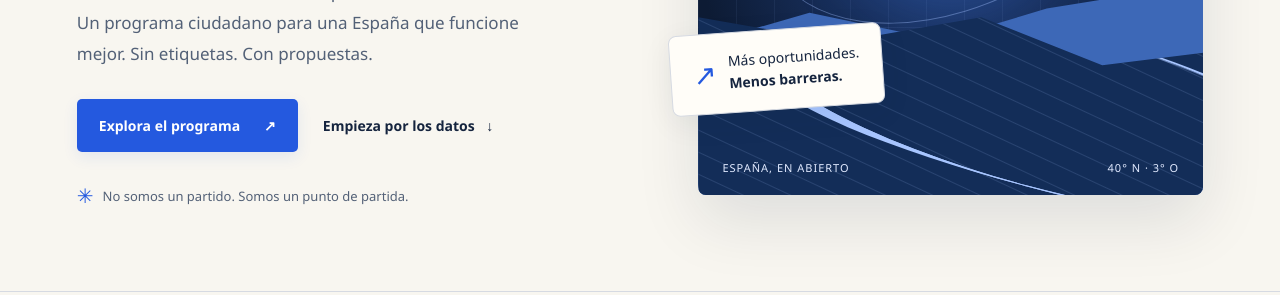
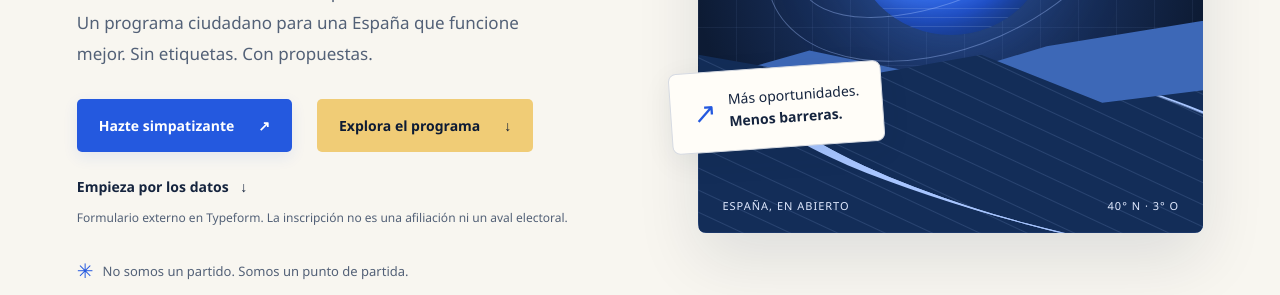
Before and after one commit to OpenSpain/openspain.github.io, a website with bundled scripts: page index.html in a window 1280 px wide. Shown: the part 505-800 px from the top of the page. Built offline with nearby package versions, Linux system fonts and the light colour scheme.

Commit message:
Add visible Typeform signup links and OpenSpain logo
Co-authored-by: Copilot <223556219+Copilot@users.noreply.github.com>

```diff
--- a/index.html
+++ b/index.html
@@ -25,7 +25,8 @@
         <p class="eyebrow"><span class="status-dot"></span> INDEPENDIENTE. ABIERTO. POR CONSTRUIR.</p>
         <h1 id="hero-title">Un país mejor<br>no se espera.<br><span>Se diseña.</span></h1>
         <p class="hero-description">La ambición de innovar. La tranquilidad de vivir bien.<br>Un programa ciudadano para una España que funcione mejor. Sin etiquetas. Con propuestas.</p>
-        <div class="hero-actions"><a class="button button-dark" href="#programa">Explora el programa <span aria-hidden="true">↗</span></a><a class="text-link" href="#datos">Empieza por los datos <span aria-hidden="true">↓</span></a></div>
+        <div class="hero-actions"><a class="button button-dark" href="https://g8rpxrjtmaa.typeform.com/to/thCRjB7o" target="_blank" rel="noopener noreferrer">Hazte simpatizante<span class="sr-only"> (abre Typeform en otra pestaña)</span><span aria-hidden="true">↗</span></a><a class="button button-accent" href="#programa">Explora el programa <span aria-hidden="true">↓</span></a><a class="text-link" href="#datos">Empieza por los datos <span aria-hidden="true">↓</span></a></div>
+        <p class="signup-note">Formulario externo en Typeform. La inscripción no es una afiliación ni un aval electoral.</p>
         <div class="hero-footnote"><span class="tiny-orbit" aria-hidden="true">✳</span><span>No somos un partido. Somos un punto de partida.</span></div>
       </div>
       <div class="hero-art" aria-label="Ilustración conceptual en azul: una esfera luminosa, órbitas y un horizonte conectado" role="img">
@@ -110,7 +111,7 @@
     </section>
 
     <section class="participate" id="participa" aria-labelledby="participate-title">
-      <div><p class="eyebrow">EL SIGUIENTE PASO NO ES UN ESLOGAN.</p><h2 id="participate-title">Es una buena idea.<br><span>Puede ser la tuya.</span></h2><p>Prepara una aportación concreta: qué cambiarías, cómo lo harías y cómo sabríamos si funciona.</p><button class="button button-dark" id="open-contribution">Prepara tu propuesta <span aria-hidden="true">↗</span></button><small>Sin registro. Sin recoger datos personales. Descarga tu borrador y compártelo por tu cuenta.</small></div><div class="participate-art" aria-hidden="true">↗<span>EL FUTURO<br>NO VIENE HECHO.</span></div>
+      <div><p class="eyebrow">EL SIGUIENTE PASO NO ES UN ESLOGAN.</p><h2 id="participate-title">Hazte simpatizante.<br><span>Construyamos juntos.</span></h2><p>Inscríbete para recibir novedades de OpenSpain y elegir si quieres que te avisemos sobre una futura recogida de avales, en caso de presentar una candidatura.</p><a class="button button-dark" href="https://g8rpxrjtmaa.typeform.com/to/thCRjB7o" target="_blank" rel="noopener noreferrer">Hazte simpatizante<span class="sr-only"> (abre Typeform en otra pestaña)</span><span aria-hidden="true">↗</span></a><small>Se abre un formulario externo en Typeform. Revisa allí la información de privacidad y los consentimientos antes de enviar tus datos. Esta inscripción no es una afiliación, una firma electoral ni un compromiso de avalar.</small><p>También puedes preparar una propuesta concreta: qué cambiarías, cómo lo harías y cómo sabríamos si funciona.</p><button class="button button-accent" id="open-contribution">Prepara tu propuesta <span aria-hidden="true">↗</span></button><small>La herramienta de propuestas no requiere registro ni recoge datos personales. Descarga tu borrador y compártelo por tu cuenta.</small></div><div class="participate-art" aria-hidden="true">↗<span>EL FUTURO<br>NO VIENE HECHO.</span></div>
     </section>
     <section class="section donations-section" id="donaciones" aria-labelledby="donations-title">
       <div class="section-top"><p class="eyebrow">06 / APOYAR SIN COMPRAR INFLUENCIA</p><span class="small-tag">DONACIONES NO HABILITADAS</span></div>
--- a/server.mjs
+++ b/server.mjs
@@ -11,6 +11,8 @@ const files = new Map([
   ['/PROGRAMA.md', ['PROGRAMA.md', 'text/plain; charset=utf-8']],
   ['/favicon.svg', ['favicon.svg', 'image/svg+xml']],
   ['/bandera.svg', ['bandera.svg', 'image/svg+xml']],
+  ['/openspain-logo.svg', ['openspain-logo.svg', 'image/svg+xml']],
+  ['/openspain-logo.png', ['openspain-logo.png', 'image/png']],
   ['/informe.html', ['informe.html', 'text/html; charset=utf-8']],
   ['/informe.css', ['informe.css', 'text/css; charset=utf-8']],
   ['/informe.js', ['informe.js', 'text/javascript; charset=utf-8']],
--- a/styles.css
+++ b/styles.css
@@ -47,6 +47,7 @@ h1 > span, h2 > span { font-family: var(--serif); font-weight: 400; font-style:
 .hero h1 > span { color: var(--blue); }
 .hero-description { font-size: 17px; line-height: 1.8; max-width: 465px; color: var(--muted); }
 .hero-actions { display: flex; align-items: center; flex-wrap: wrap; gap: 25px; margin-top: 30px; }
+.signup-note { font-size: 12px; line-height: 1.6; color: var(--muted); margin: 12px 0 0; }
 .button { display: inline-flex; justify-content: space-between; align-items: center; gap: 24px; padding: 17px 22px; border: 0; border-radius: 5px; font-size: 14px; font-weight: 600; transition: transform .2s, background .2s; }
 .button:hover { transform: translateY(-2px); }
 .button-dark { background: var(--blue); color: #fff; box-shadow: 0 5px 15px #2459df18; }
```
Also changed, not shown: tests/browser.mjs (+17 -0 lines), .github/workflows/pages.yml, README.md, openspain-logo.png (added), openspain-logo.svg (added).
